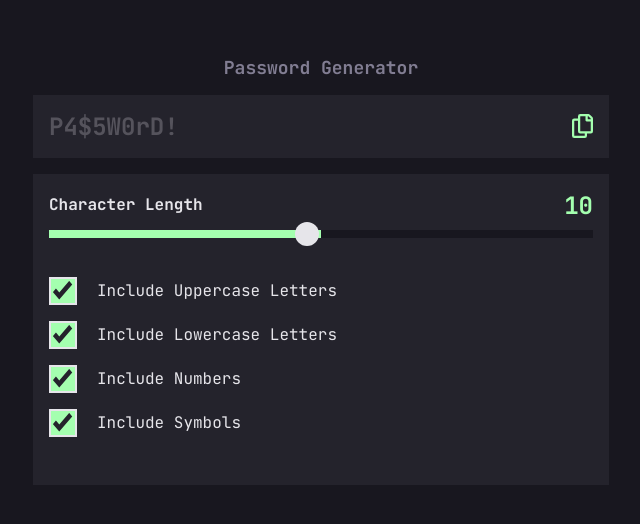
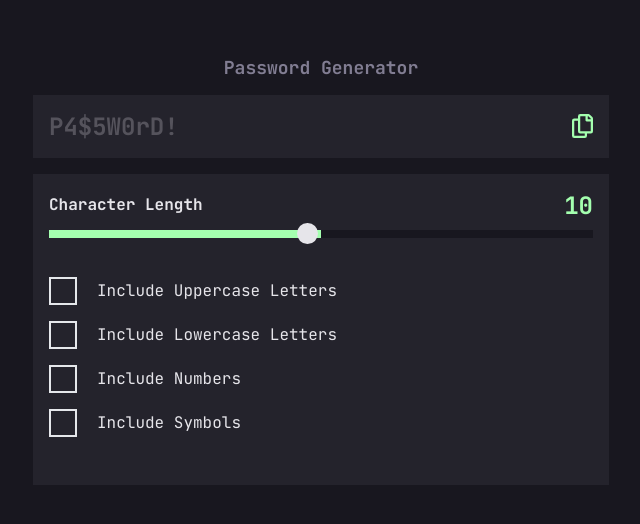
Before and after one commit to kens-visuals/password-generator-app, a Next.js app: page / in a window 1280 px wide. Shown: the part 130-654 px from the top of the page, without its empty margins (319-959 px from the left). Built offline with nearby package versions, Linux system fonts and the light colour scheme.

Commit message:
add checkbox functionality

```diff
--- /dev/null
+++ b/components/Checkbox.tsx
@@ -0,0 +1,25 @@
+interface CurrentObject {
+  name: string;
+  isChecked: boolean;
+}
+
+interface CheckboxOptions {
+  obj: CurrentObject;
+  handleChange: (item: CurrentObject) => void;
+}
+
+const Checkbox = ({ obj, handleChange }: CheckboxOptions) => {
+  return (
+    <>
+      <input
+        type="checkbox"
+        name={obj.name}
+        value={obj.name}
+        onChange={() => handleChange({ ...obj, isChecked: !obj.isChecked })}
+        className="mr-5 appearance-none border-2 p-3 checked:border-green checked:bg-green checked:bg-check-icon checked:bg-[length:20px_20px] checked:bg-center checked:bg-no-repeat focus:outline-dashed focus:outline-green"
+      />
+    </>
+  );
+};
+
+export default Checkbox;
--- a/components/CheckboxList.tsx
+++ b/components/CheckboxList.tsx
@@ -1,44 +1,49 @@
+import { ChangeEvent, useState } from 'react';
+
+import Checkbox from './Checkbox';
+
+interface CheckboxOptions {
+  name: string;
+  isChecked: boolean;
+}
+
 const CheckboxList = () => {
-  // Write a state that will have all the options and then create a single function to see what was checked
+  const [options, setOptions] = useState<CheckboxOptions[]>([
+    {
+      name: 'Include Uppercase Letters',
+      isChecked: false,
+    },
+    {
+      name: 'Include Lowercase Letters',
+      isChecked: false,
+    },
+    {
+      name: 'Include Numbers',
+      isChecked: false,
+    },
+    {
+      name: 'Include Symbols',
+      isChecked: false,
+    },
+  ]);
+
+  console.log(options);
 
   return (
     <ul className="my-8 space-y-4">
-      <li className="flex items-center">
-        <input
-          value="" // DEBUG
-          type="checkbox"
-          className="mr-5 appearance-none border-2 border-secondary-light bg-green bg-check-icon bg-[length:20px_20px] bg-center bg-no-repeat p-3 text-green checked:border-green checked:bg-primary-light focus:ring focus:ring-green"
-        />
-        <span className="w-full text-secondary-light">
-          Include Uppercase Letters
-        </span>
-      </li>
-      <li className="flex items-center">
-        <input
-          value="" // DEBUG
-          type="checkbox"
-          className="mr-5 appearance-none border-2 border-secondary-light bg-green bg-check-icon bg-[length:20px_20px] bg-center bg-no-repeat p-3 text-green checked:border-green checked:bg-primary-light focus:ring focus:ring-green"
-        />
-        <span className="w-full text-secondary-light">
-          Include Lowercase Letters
-        </span>
-      </li>
-      <li className="flex items-center">
-        <input
-          value="" // DEBUG
-          type="checkbox"
-          className="mr-5 appearance-none border-2 border-secondary-light bg-green bg-check-icon bg-[length:20px_20px] bg-center bg-no-repeat p-3 text-green checked:border-green checked:bg-primary-light focus:ring focus:ring-green"
-        />
-        <span className="w-full text-secondary-light">Include Numbers</span>
-      </li>
-      <li className="flex items-center">
-        <input
-          value="" // DEBUG
-          type="checkbox"
-          className="mr-5 appearance-none border-2 border-secondary-light bg-green bg-check-icon bg-[length:20px_20px] bg-center bg-no-repeat p-3 text-green checked:border-green checked:bg-primary-light focus:ring focus:ring-green"
-        />
-        <span className="w-full text-secondary-light">Include Symbols</span>
-      </li>
+      {options.map(({ name, isChecked }) => (
+        <li key={name} className="flex items-center">
+          <Checkbox
+            obj={{ name, isChecked }}
+            handleChange={(item) => {
+              setOptions(
+                options.map((opt) => (opt.name === item.name ? item : opt))
+              );
+            }}
+          />
+          <span className="w-full text-secondary-light">{name}</span>
+        </li>
+      ))}
     </ul>
   );
 };
--- a/styles/globals.css
+++ b/styles/globals.css
@@ -21,8 +21,8 @@
   }
 
   .slider-thumb::-webkit-slider-thumb {
-    width: 1.5rem;
-    height: 1.5rem;
+    width: 1.3rem;
+    height: 1.3rem;
     background-color: #e6e5ea;
     border: 2px solid transparent;
     border-radius: 50%;
@@ -39,8 +39,8 @@
   }
 
   .slider-thumb::-moz-range-thumb {
-    width: 1.5rem;
-    height: 1.5rem;
+    width: 1.3rem;
+    height: 1.3rem;
     background-color: #e6e5ea;
     border: 2px solid transparent;
     border-radius: 50%;
@@ -57,8 +57,8 @@
   }
 
   .slider-thumb::-ms-thumb {
-    width: 1.5rem;
-    height: 1.5rem;
+    width: 1.3rem;
+    height: 1.3rem;
     background-color: #e6e5ea;
     border: 2px solid transparent;
     border-radius: 50%;
```
